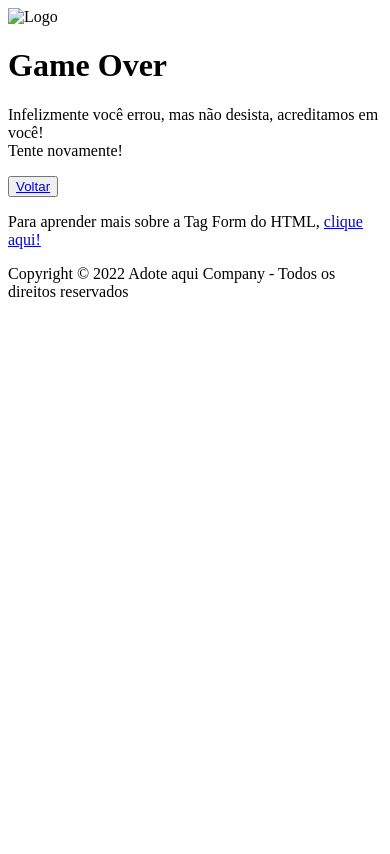
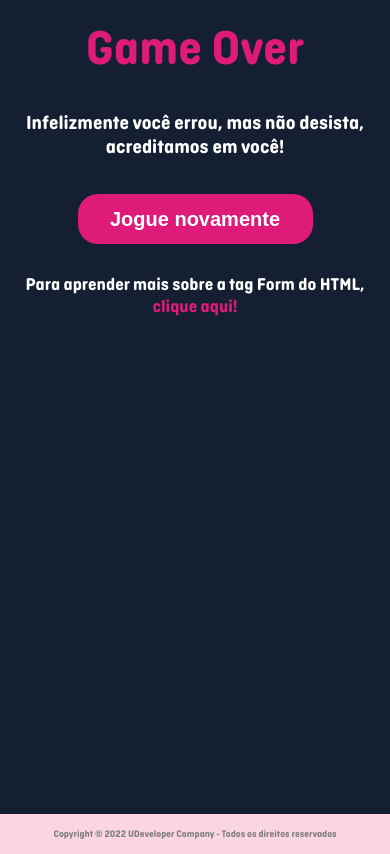
Before and after one commit to gabisegger/Web-Developer-Game, a plain HTML site: page html/gameover-form.html in a window 390 px wide. Drawn offline with Linux system fonts and the light colour scheme.

Commit message:
feat: styles final pages

```diff
--- a/css/style.css
+++ b/css/style.css
@@ -66,11 +66,21 @@ body{
 }
 
 main{
-    min-height: calc(100vh - 264.3px)
+    min-height: calc(100vh - 264.3px);
+}
+
+.home{
+    min-height: calc(100vh - 234.3px);
 }
 
 .page-question{
-    min-height: calc(100vh - 146.02px)
+    min-height: calc(100vh - 176.02px);
+}
+
+.final-pages{
+    padding-top: 20px;
+    min-height: calc(100vh - 50px);
+    text-align: center;
 }
 
 .logo {
@@ -97,11 +107,11 @@ main{
 }
 
 .logo img{
-    width: 230px;
+    width: 195px;
 }
 
 .logo h1{
-    font-size: 85px;
+    font-size: 80px;
     color: #df1b79;
 }
 
@@ -110,6 +120,12 @@ main{
     color: #fbd5e2;
     text-align: initial;
     margin: 30px 0;
+}
+
+.title-page{
+    font-size: 35px;
+    color: #df1b79;
+    text-align: center;
 }
 
 .subtitle {
@@ -175,6 +191,24 @@ main{
     margin-bottom: 50px;
 }
 
+.final-pages .description{
+    text-align: center;
+}
+
+.description-doc{
+    font-size: 18px;
+    margin-bottom: 50px;
+}
+
+.description-doc a{
+    color: #df1b79;
+    transition: filter 0.3s;
+}
+
+.description-doc a:hover{
+    filter: opacity(0.5);
+}
+
 .text{
     font-size: 20px;
     margin-bottom: 35px;
@@ -210,10 +244,16 @@ footer{
     .logo h1{
         font-size: 55px;
     }
+    .logo-question{
+        justify-content: center;
+    }
     .title{
         font-size: 34px;
         margin: 25px 0;
         text-align: center;
+    }
+    .title-page{
+        font-size: 25px;
     }
     .subtitle{
         font-size: 18px;
@@ -230,6 +270,15 @@ footer{
     .description{
         font-size: 20px;
     }
+    .final-pages .description, .description-doc{
+        margin-bottom: 35px;
+    }
+    .description-doc a:hover {
+        filter: none;
+    }
+    .description-doc a {
+        transition: none;
+    }
     footer{
         height: 40px;
         font-size: 10px;
--- a/html/gameover-form.html
+++ b/html/gameover-form.html
@@ -4,30 +4,30 @@
     <meta charset="UTF-8">
     <meta http-equiv="X-UA-Compatible" content="IE=edge">
     <meta name="viewport" content="width=device-width, initial-scale=1.0">
-    <title>Web Developer Game</title>
+    <link rel="icon" type="image/x-icon" href="../img/mascote-game.png">
+    <link rel="stylesheet" href="../css/style.css">
+    <link rel="stylesheet" href="../css/stylesheet.css">
+    <title>UDeveloper</title>
 </head>
 <body>
-    <header>
-        <div>
-            <img src="#" alt="Logo"/>
+    <main class="final-pages">
+        <div class="center">
+            <div class="title-page">
+                <h1>Game Over</h1>
+                <img src="#" alt="">
+            </div>
+            <p class="description">
+                Infelizmente você errou, mas não desista, acreditamos em você!<br/>
+            </p>
+            <button class="button"><a href="index.html">Jogue novamente</a></button>
+            <p class="description-doc">
+                Para aprender mais sobre a tag Form do HTML, <a target="_blank"  href="https://developer.mozilla.org/en-US/docs/Web/HTML/Element/form">clique aqui!</a>
+            </p>
         </div>
-    </header>
-    <main>
-        <div class="title">
-            <h1>Game Over</h1>
-        </div>
-        <p class="description">
-            Infelizmente você errou, mas não desista, acreditamos em você!<br/>
-            Tente novamente!
-        </p>
-        <button class="button"><a href="index.html">Voltar</a></button>
-        <p class="description">
-            Para aprender mais sobre a Tag Form do HTML, <a target="_blank"  href="https://developer.mozilla.org/en-US/docs/Web/HTML/Element/form">clique aqui!</a>
-        </p>
     </main>
     <footer>
         <div>
-            <span>Copyright © 2022 Adote aqui Company - Todos os direitos reservados</span>
+            <span>Copyright © 2022 UDeveloper Company - Todos os direitos reservados</span>
         </div>
     </footer>
 </body>
```
Also changed, not shown: html/congratulations-form.html (+34 -0 lines).
